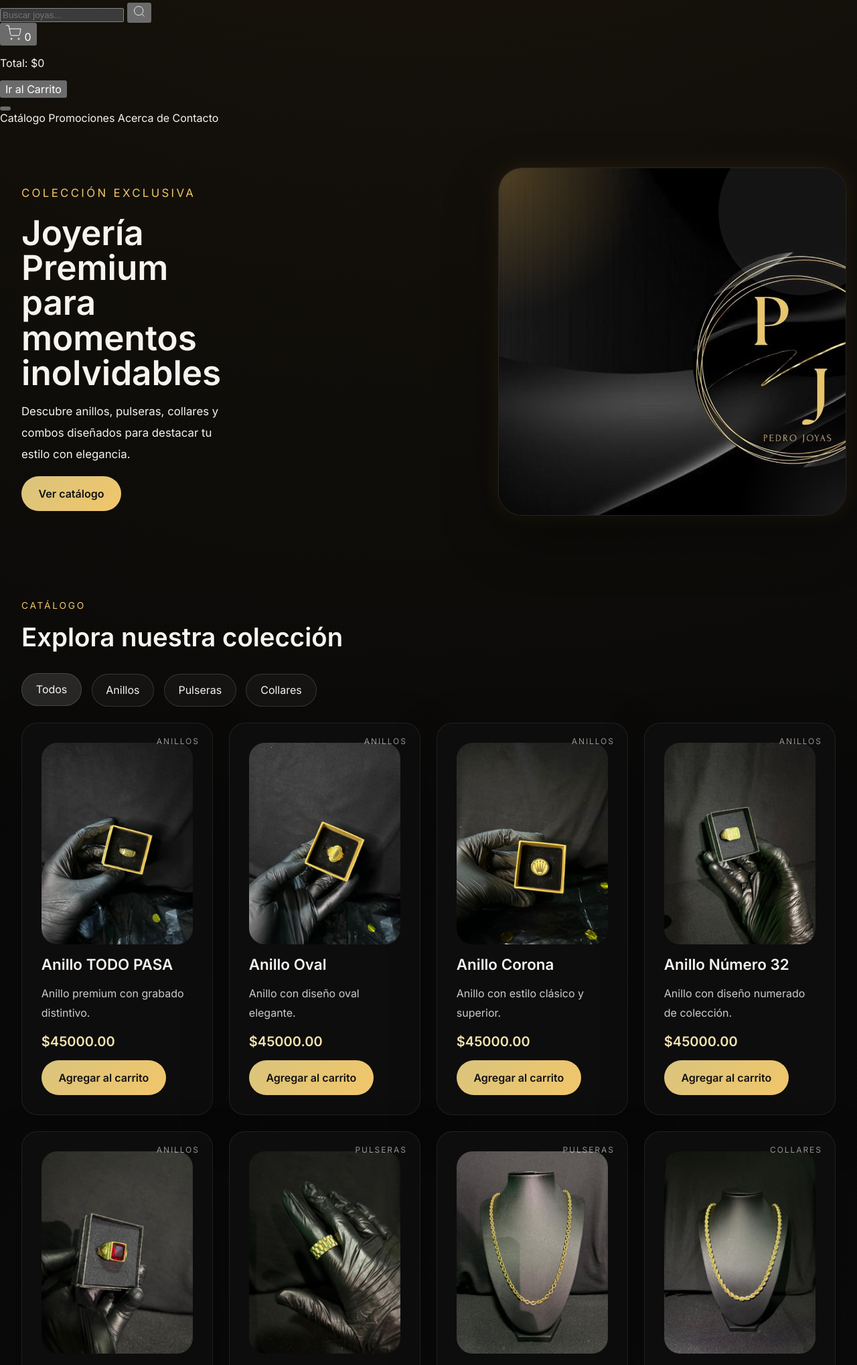
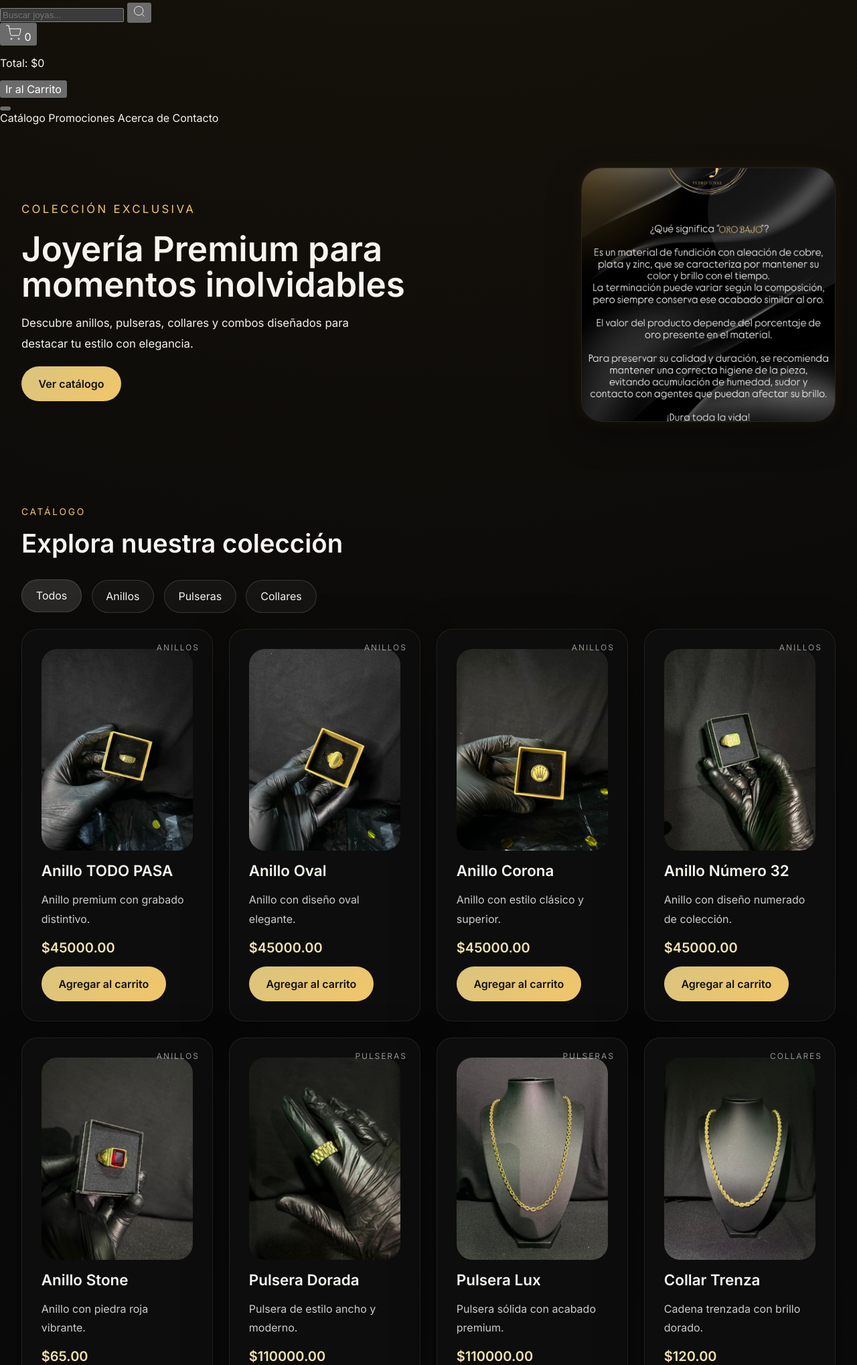
Before and after one commit to Agus-01/Pedro.joyas, a Flask app: page / in a window 1280 px wide. Shown: the part 1372-3410 px from the top of the page at 67% size. Run offline with Flask 3, Linux system fonts and the light colour scheme.

Commit message:
Nuevo diseño premium

```diff
--- a/static/css/styles.css
+++ b/static/css/styles.css
@@ -93,10 +93,10 @@ button {
 }
 
 .hero-card {
-    width: min(100%, 520px);
-    height: 520px;
+    width: 380px;
+    height: 380px;
 
-    border-radius: 36px;
+    border-radius: 32px;
 
     position: relative;
 
@@ -107,11 +107,18 @@ button {
     border: 1px solid rgba(255,255,255,0.08);
 
     box-shadow:
-        0 32px 80px rgba(0,0,0,0.35),
-        0 0 30px rgba(210,157,60,0.12);
+        0 20px 50px rgba(0,0,0,0.35),
+        0 0 20px rgba(210,157,60,0.10);
 }
 
+.hero-card img {
+    width: 100%;
+    height: 100%;
 
+    object-fit: cover;
+
+    display: block;
+}
 
 .hero-card::before {
     content: '';
```
